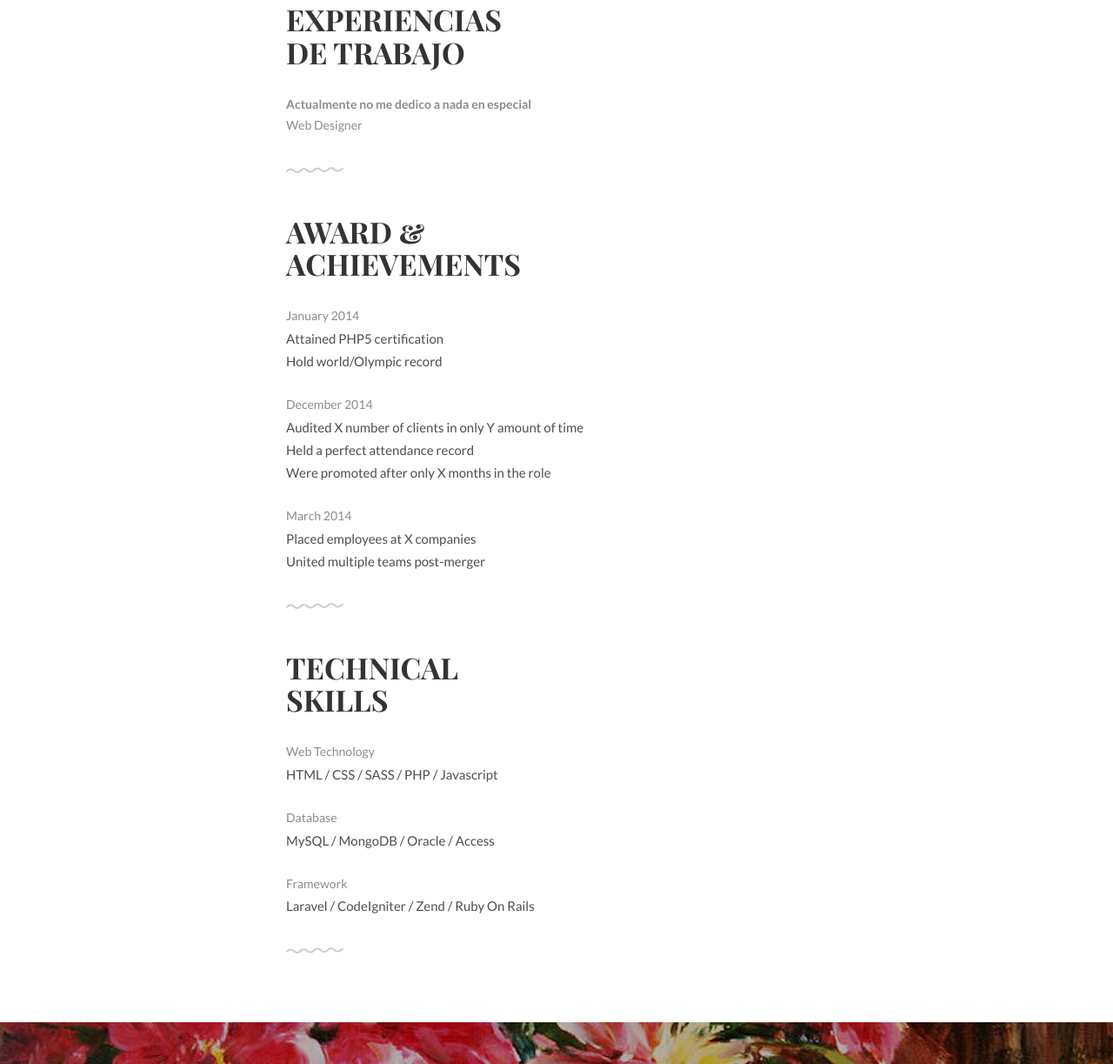
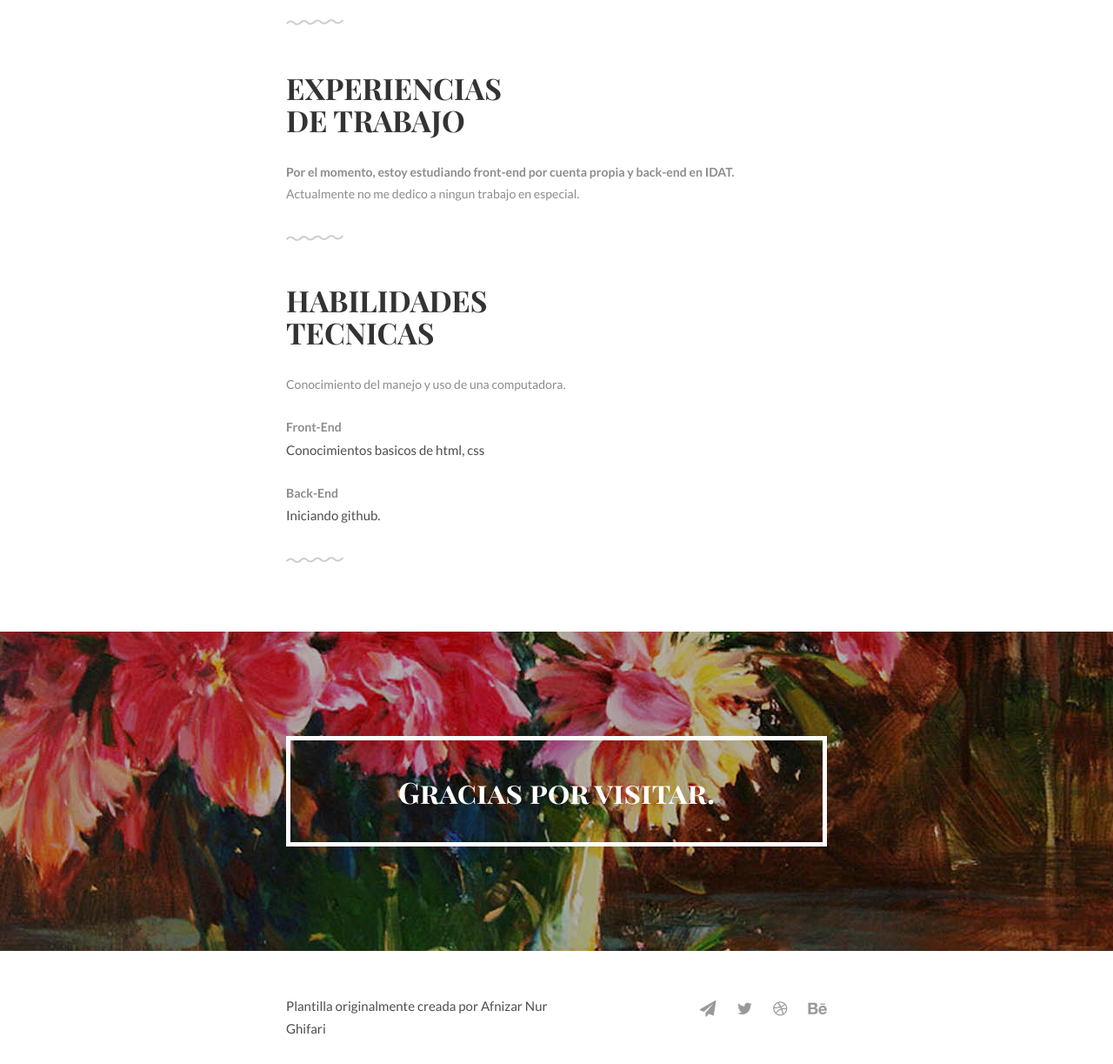
Before and after one commit to stefannorossel/stefannorossel.github.io, a plain HTML site: page index.html in a window 1280 px wide. Shown: the part 495-1718 px from the top of the page at 87% size. Drawn offline with Linux system fonts and the light colour scheme.

Commit message:
Tercer cambio, todo terminado.

```diff
--- a/index.html
+++ b/index.html
@@ -32,7 +32,7 @@
 				    <ul>
 				        <li class="active"><a href="#about">Acerca de</a></li>
 				        <li><a href="#experiences">Experiencias</a></li>
-				        <li><a href="#achievements">Logros</a></li>
+
 				        <li><a href="#skills">Habilidades</a></li>
 				    </ul>
 				</nav>
@@ -46,7 +46,7 @@
 			<p>Hola, me llamo Stefanno Rossel</p>
 			<div class="units-row units-split wrap">
 				<div class="unit-20">
-					<img src="img/ava.jpg" alt="Avatar">
+					<img src="https://www.idat.edu.pe/sites/default/files/styles/beneficios_detalle/public/galeria-parrafo/SJLArtboard1.png?itok=_5o5uhWB" id="imagenidat" alt="Avatar">
 				</div>
 				<div class="unit-80">
 					<h1>Vivo en Lima, Perú<br><span></span></h1>
@@ -54,7 +54,11 @@
 				<p>
 					Soy un joven de 19 años, nací en 2004. Actualmente estoy estudiando programación front-end y back-end.
 					Estudié en el colegio My home and School, en el distrito de Lince. Me gustan los videojuegos, hablar con amigos
-					y escuchar música.
+					y escuchar música.<br>
+					<br>
+					Mi dirección de correo electrónico:<br>
+					<i>stefannorp1510@gmail.com</i>
+
 				</p>
 			</div>
 		</div>
@@ -66,51 +70,31 @@
 			<h1>Experiencias<br>de trabajo</h1>
 			<ul class="work-list">
 				<li></li>
-				<li><b>Actualmente no me dedico a nada en especial</b></li>
-				<li>Web Designer</li>
+				<li><b>Por el momento, estoy estudiando front-end por cuenta propia y back-end en IDAT.</b></li>
+				<li>Actualmente no me dedico a ningun trabajo en especial.</li>
 			</ul>
 			</ul>
 		</div>
 	</div>
 
 	<!-- Award & Achievements -->
-	<div class="award section second" id="achievements">
-		<div class="container">
-			<h1>Award &amp;<br>Achievements</h1>
-			<ul class="award-list list-flat">
-				<li>January 2014</li>
-				<li>Attained PHP5 certification</li>
-				<li>Hold world/Olympic record</li>
-			</ul>
-			<ul class="award-list list-flat">
-				<li>December 2014</li>
-				<li>Audited X number of clients in only Y amount of time</li>
-				<li>Held a perfect attendance record</li>
-				<li>Were promoted after only X months in the role</li>
-			</ul>
-			<ul class="award-list list-flat">
-				<li>March 2014</li>
-				<li>Placed employees at X companies</li>
-				<li>United multiple teams post-merger</li>
-			</ul>
-		</div>
-	</div>
+
 
 	<!-- Technical Skills -->
 	<div class="skills section second" id="skills">
 		<div class="container">
-			<h1>Technical<br>Skills</h1>
+			<h1>HABILIDADES<BR>TECNICAS</h1>
 			<ul class="skill-list list-flat">
-				<li>Web Technology</li>
-				<li>HTML / CSS / SASS / PHP / Javascript</li>
+				<li>Conocimiento del manejo y uso de una computadora.</li>
+
 			</ul>
 			<ul class="skill-list list-flat">
-				<li>Database</li>
-				<li>MySQL / MongoDB / Oracle / Access</li>
+				<li><b>Front-End</b></li>
+				<li>Conocimientos basicos de html, css</li>
 			</ul>
 			<ul class="skill-list list-flat">
-				<li>Framework</li>
-				<li>Laravel / CodeIgniter / Zend / Ruby On Rails</li>
+				<li><b>Back-End</b></li>
+				<li>Iniciando github.</li>
 			</ul>
 		</div>
 	</div>
@@ -118,7 +102,7 @@
 	<!-- Quote -->
 	<div class="quote">
 		<div class="container text-centered">
-			<h1>fight against the ugliness.</h1>
+			<h1>Gracias por visitar.</h1>
 		</div>
 	</div>
 
@@ -126,7 +110,7 @@
 		<div class="container">
 			<div class="units-row">
 			    <div class="unit-50">
-			    	<p>Handcrafted by Afnizar Nur Ghifari</p>
+			    	<p>Plantilla originalmente creada por Afnizar Nur Ghifari</p>
 			    </div>
 			    <div class="unit-50">
 					<ul class="social list-flat right">
```
